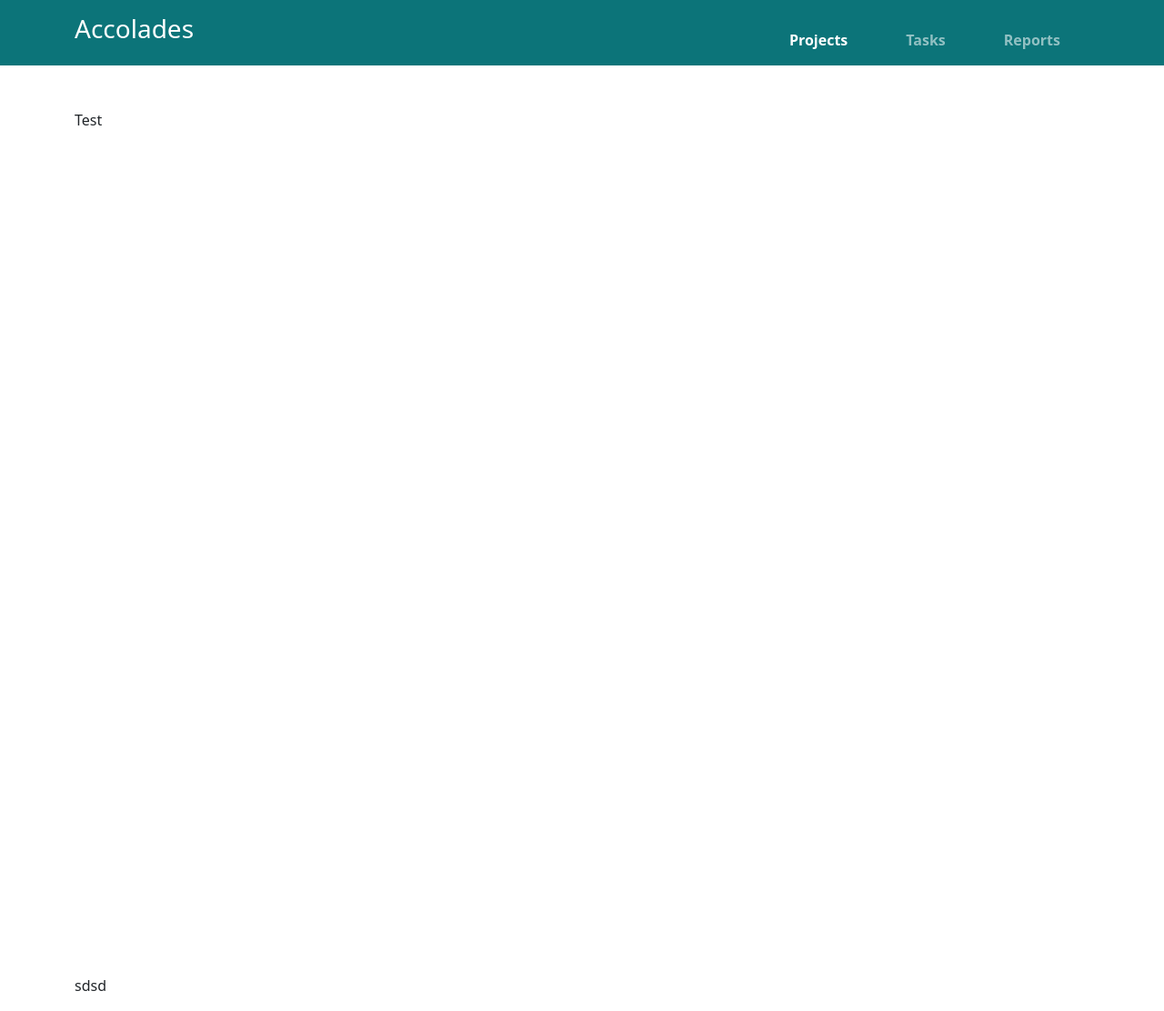
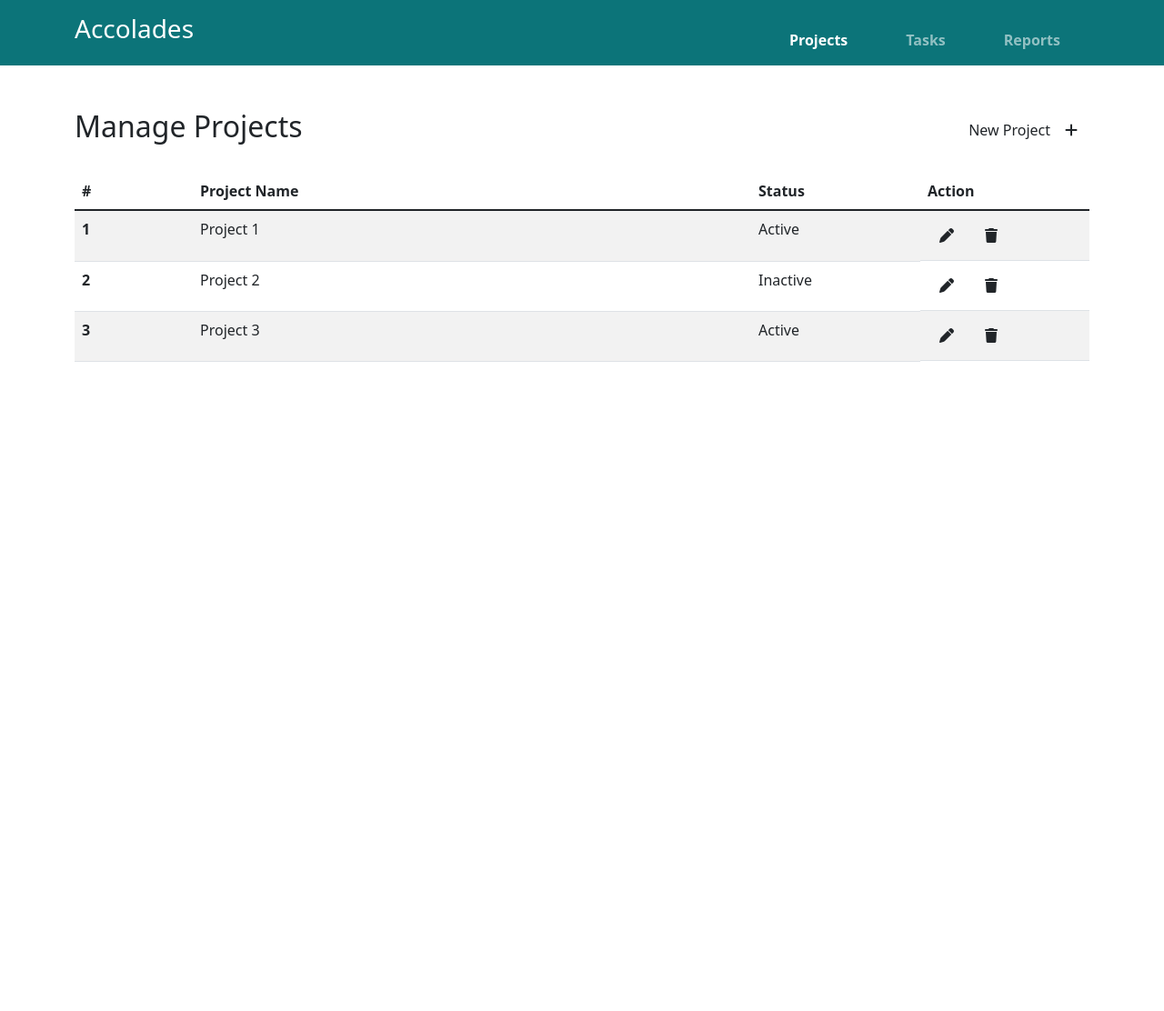
Before and after one commit to jo-thomas-1/accolades, a PHP site: page / in a window 1280 px wide. Shown: the whole page at 91% size. After the commit the page ends 398 px from the top, so only its background shows below. Run offline with PHP 8.4, Linux system fonts and the light colour scheme; some libraries are stand-ins or nearby versions.

Commit message:
created basic project listing page

```diff
--- a/index.php
+++ b/index.php
@@ -8,12 +8,54 @@
 		<?php include("common/nav.php"); ?>
 
 		<div class="container">
+			<div class="row mb-4">
+				<div class="col">
+					<h2>Manage Projects</h2>
+				</div>
+				<div class="col-3 d-grid d-flex justify-content-end">
+					<button type="button" class="btn btn-main"><span class="d-none d-md-inline-block me-3">New Project</span><i class="fa-solid fa-plus"></i></button>
+				</div>
+			</div>
 			<div class="row">
 				<div class="col">
-					<p>Test</p>
-					<br><br><br><br><br><br><br><br><br><br><br><br><br><br><br><br><br><br><br>
-					<br><br><br><br><br><br><br><br><br><br><br><br><br><br><br><br><br><br><br>
-					<p>sdsd</p>
+					<table class="table table-striped">
+						<thead>
+							<tr>
+								<th scope="col">#</th>
+								<th scope="col">Project Name</th>
+								<th scope="col" class="col-2">Status</th>
+								<th scope="col" class="col-2">Action</th>
+							</tr>
+						</thead>
+						<tbody>
+							<tr>
+								<th scope="row">1</th>
+								<td>Project 1</td>
+								<td>Active</td>
+								<td class="d-grid gap-2 d-md-flex">
+									<button type="button" class="btn btn-main"><i class="fa-solid fa-pen"></i></button>
+									<button type="button" class="btn btn-main"><i class="fa-solid fa-trash"></i></button>
+								</td>
+							</tr>
+							<tr>
+								<th scope="row">2</th>
+								<td>Project 2</td>
+								<td>Inactive</td>
+								<td class="d-grid gap-2 d-md-flex">
+									<button type="button" class="btn btn-main"><i class="fa-solid fa-pen"></i></button>
+									<button type="button" class="btn btn-main"><i class="fa-solid fa-trash"></i></button>
+								</td>
+							</tr>
+							<tr>
+								<th scope="row">3</th>
+								<td>Project 3</td>
+								<td>Active</td>
+								<td class="d-grid gap-2 d-md-flex">
+									<button type="button" class="btn btn-main"><i class="fa-solid fa-pen"></i></button>
+									<button type="button" class="btn btn-main"><i class="fa-solid fa-trash"></i></button>
+								</td>
+							</tr>
+					</table>
 				</div>
 			</div>
 		</div>
```
